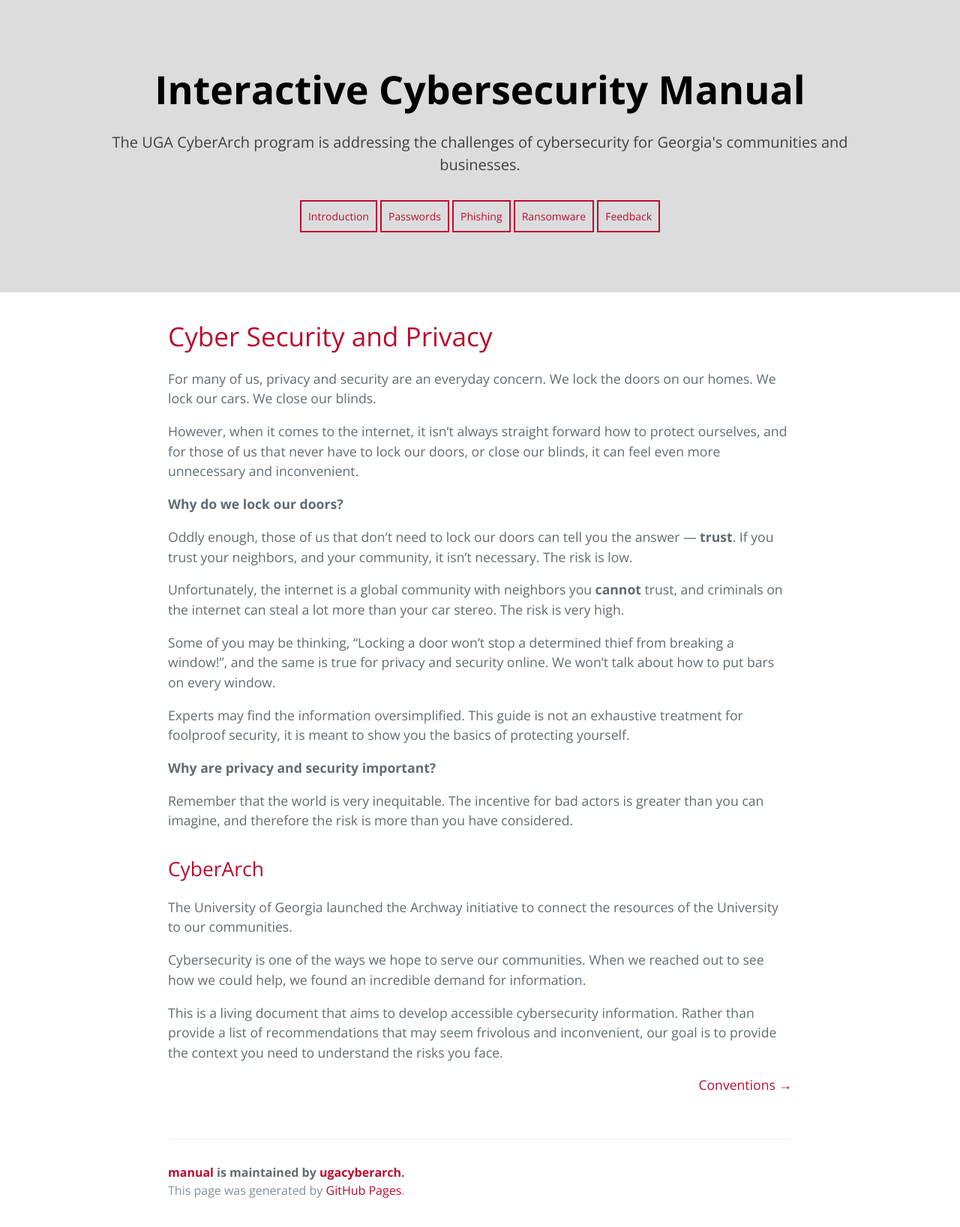
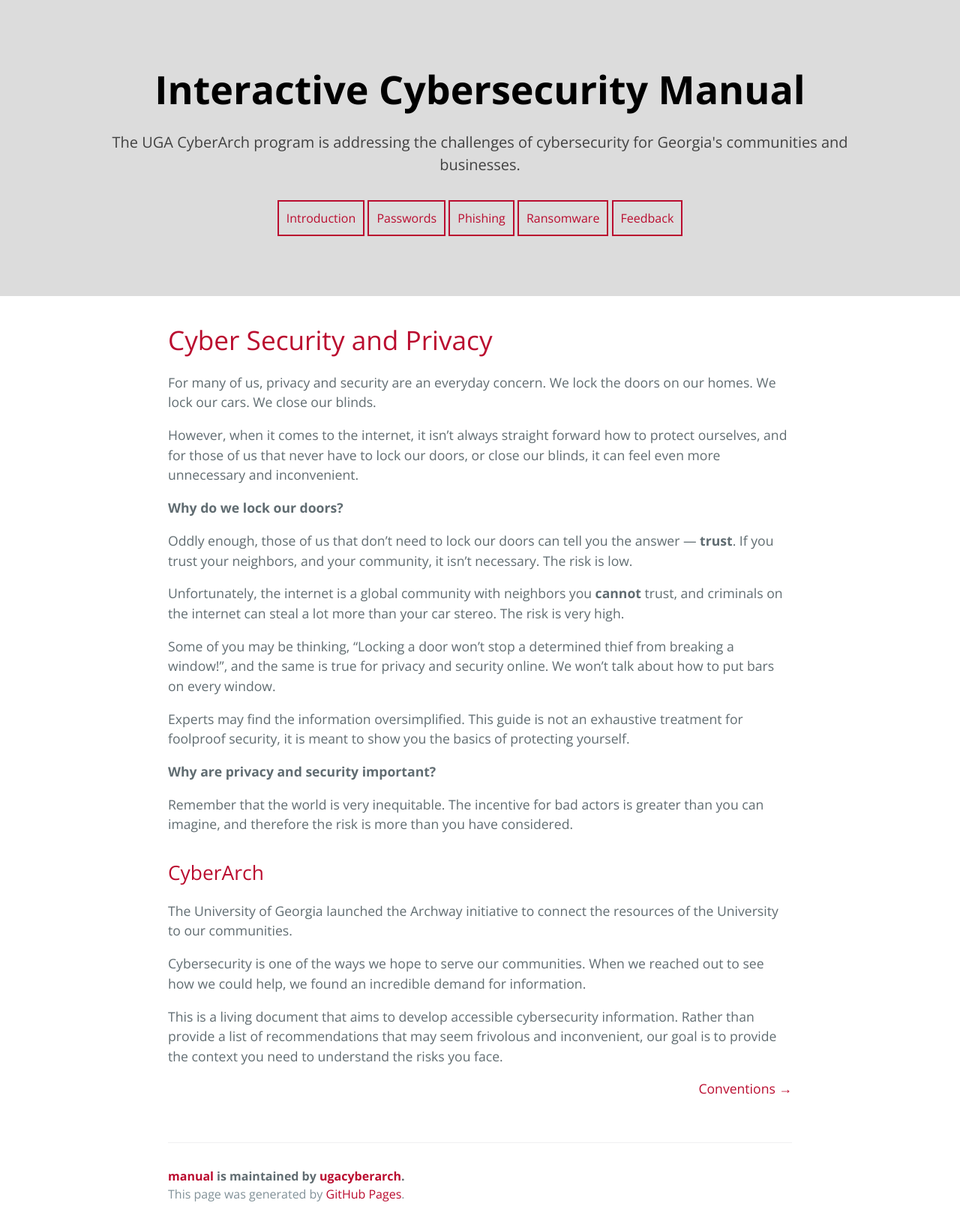
Before and after one commit to ugacyberarch/manual, a Jekyll site: the page built from index.md, in a window 1280 px wide. Shown: the whole page at 75% size. Built offline with Jekyll 4.4.1, drawn with Linux system fonts in a browser that asks for light colours.

Commit message:
Update default.html

```diff
--- a/_layouts/default.html
+++ b/_layouts/default.html
@@ -53,8 +53,8 @@
 .dropbtn {
   background-color: Transparent;
   color: #BA0C2F;
-  padding: 9px;
-  font-size: 14px;
+  padding: 10px;
+  font-size: 16px;
   border-color: #BA0C2F;
   border-style: solid;
   display: inline-block;
```
